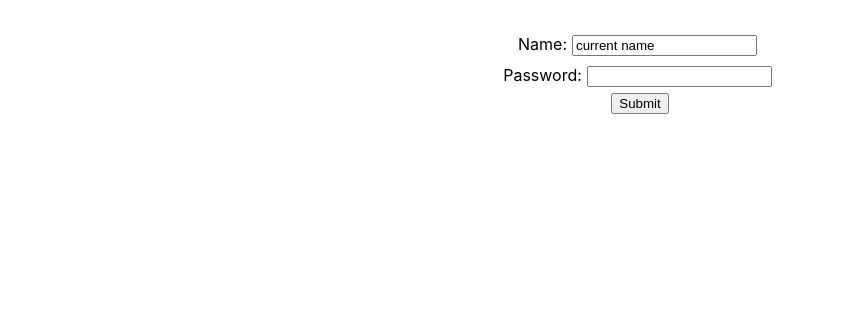
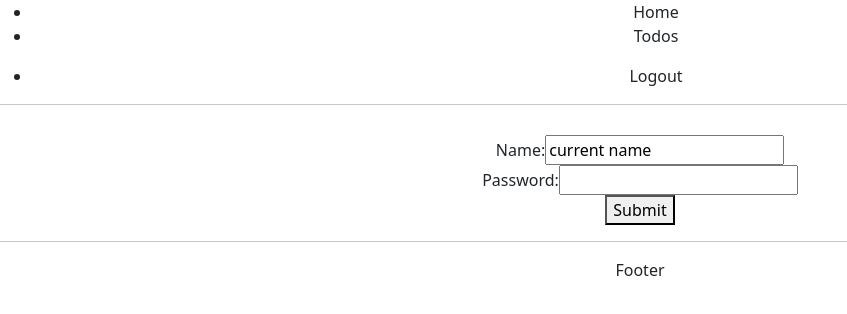
Before and after one commit to akk2080/Basic-webapp-using-React-and-Javascript, a React (Create React App) app: page / in a window 1280 px wide. Shown: the top 314 px of the page, without its empty margins (0-847 px from the left). Built offline with nearby package versions, Linux system fonts and the light colour scheme.

Commit message:
header and footer component added, bootstrap installed

```diff
--- a/package.json
+++ b/package.json
@@ -6,6 +6,7 @@
     "@testing-library/jest-dom": "^5.17.0",
     "@testing-library/react": "^13.4.0",
     "@testing-library/user-event": "^13.5.0",
+    "bootstrap": "^5.3.3",
     "react": "^18.3.1",
     "react-dom": "^18.3.1",
     "react-router-dom": "^6.25.1",
--- a/src/components/Todo.jsx
+++ b/src/components/Todo.jsx
@@ -3,6 +3,7 @@ import { useState } from "react"
 import './Todo.css'
 import { Link, Navigate, useNavigate, useParams } from "react-router-dom"
 import { BrowserRouter, Route, Routes } from 'react-router-dom';
+
 
 export default function Todo(){
 
@@ -11,7 +12,9 @@ export default function Todo(){
         <div className="Todo">
 
             <BrowserRouter>
+                <Header/>
                     <Routes>
+
                         <Route path = '*' element = {<ErrorComponent/>}></Route>
                         <Route path = '/' element = {<LoginComponent/>}></Route>
                         <Route path = '/login' element = {<LoginComponent/>}></Route>
@@ -20,6 +23,7 @@ export default function Todo(){
 
 
                     </Routes>
+                <Footer/>
 
             </BrowserRouter>
 
@@ -57,7 +61,7 @@ function LoginComponent(){
 
 
     return(
-        <div className="Login">
+        <div className="Login container" >
             <div className="LoginForm">
                 <div>
                     {validCred && <div><h1>Success...valid credentials</h1></div> }
@@ -88,7 +92,7 @@ function WelcomeComponent(){
     const{username} = useParams()
 
     return(
-        <div className="Welcome">
+        <div className="Welcome container">
             <h1>Welcome {username}</h1>
             <h2><Link to="/manageTodos">Mannage your todos</Link></h2>
 
@@ -99,7 +103,7 @@ function WelcomeComponent(){
 function ErrorComponent(){
 
     return(
-        <div className="Error">
+        <div className="Error container">
 
             <h1>Oops something went wrong!!!</h1>
             <h2>Please recheck the URL and try again</h2>
@@ -122,8 +126,8 @@ function TodoList(){
                 ]
 
     return(
-       <div className="TodoList">
-            <table>
+       <div className="TodoList container">
+            <table className="table">
                 <thead>
                     <tr>
                         <th>Id</th>
@@ -153,7 +157,39 @@ function TodoList(){
             </table>
        </div>
     )
+}
+
+function Footer(){
+    return(
+
+        <footer className="Footer">
+            <hr/>
+             <div className="conatiner"> Footer</div>
+
+        </footer>
+    )
+}
 
 
-
+function Header(){
+    return(
+       <header className="Header">
+        <div>
+            <ul>
+                <li>
+                    Home
+                </li>
+                <li>
+                    Todos
+                </li>
+            </ul>
+        </div>
+        <div>
+            <ul>
+                <li>Logout</li>
+            </ul>
+        </div>
+        <hr/>
+       </header>
+    )
 }
--- a/src/index.js
+++ b/src/index.js
@@ -3,6 +3,7 @@ import ReactDOM from 'react-dom/client';
 import './index.css';
 import App from './App';
 import reportWebVitals from './reportWebVitals';
+import 'bootstrap/dist/css/bootstrap.min.css';
 
 const root = ReactDOM.createRoot(document.getElementById('root'));
 root.render(
```
Also changed, not shown: 1 other file (tests, documents, lock files or other folders).
